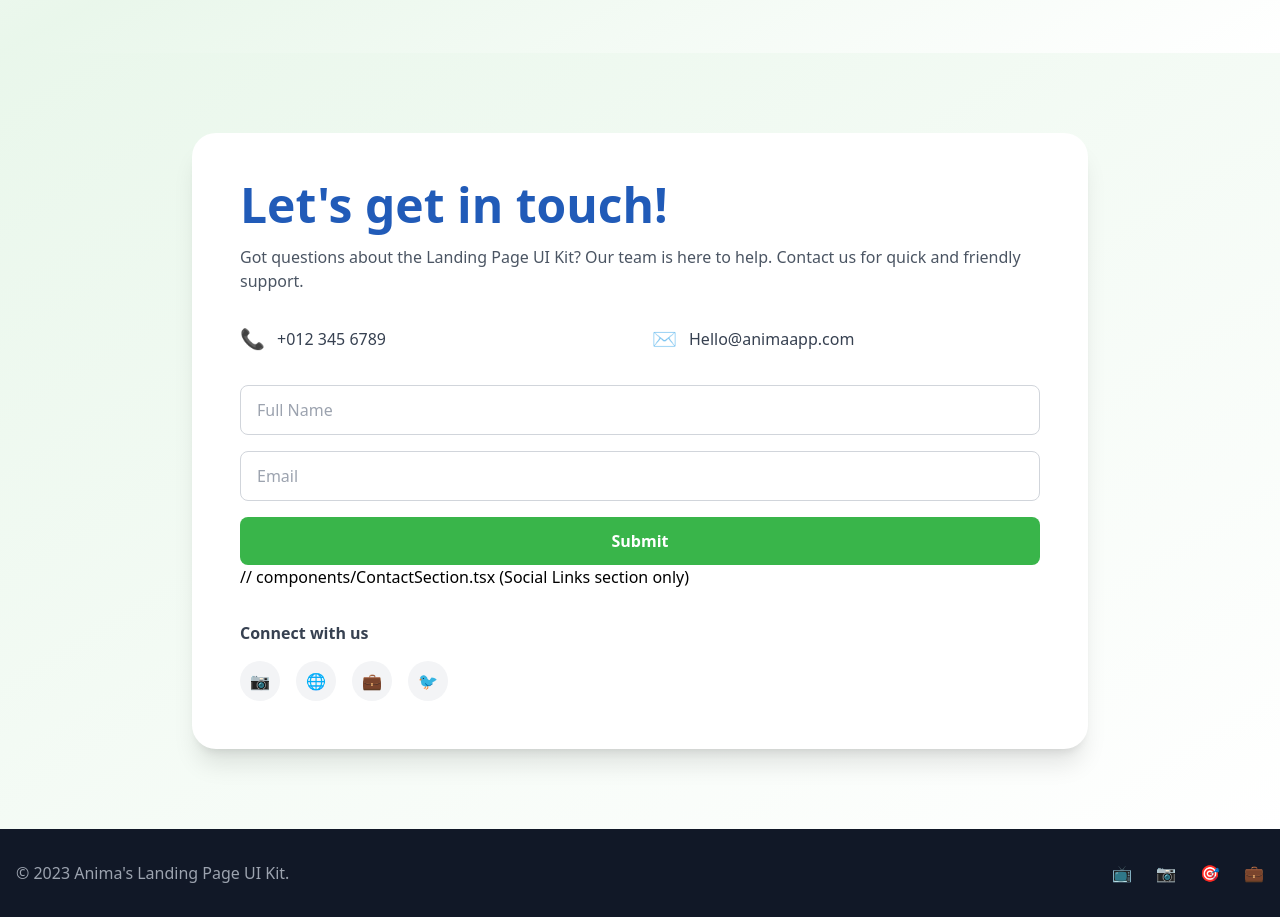
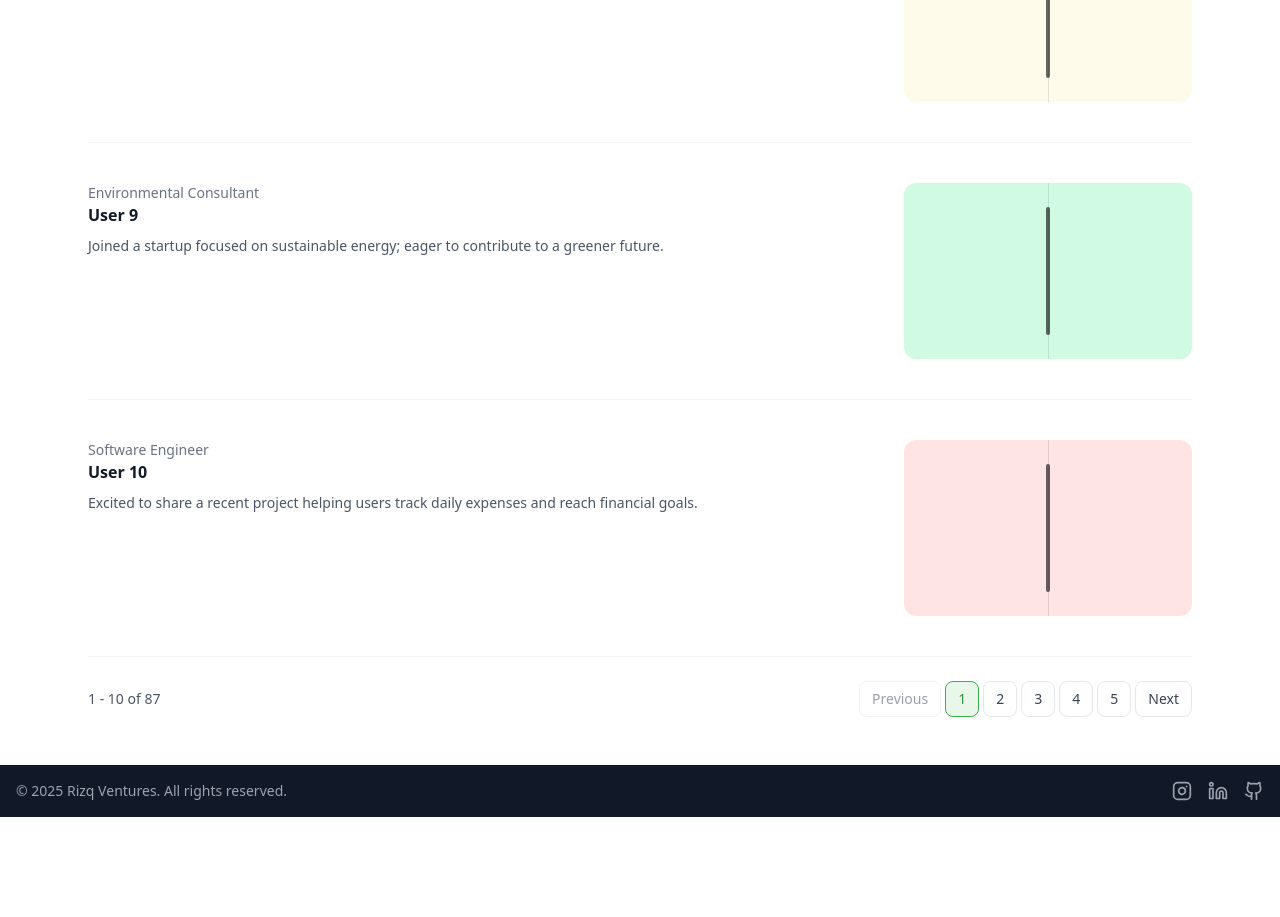
Before and after one commit to RizqVenturesHub/rizq-ventures, a React (Create React App) app: page /posts in a window 1280 px wide. Before the commit this address led to /. Shown: the part 2063-2980 px from the top of the page. After the commit the page ends 2880 px from the top, so only its background shows below. Built offline with nearby package versions, Linux system fonts and the light colour scheme.

Commit message:
job page and footer changed

```diff
--- a/src/components/ContactSection.tsx
+++ b/src/components/ContactSection.tsx
@@ -45,8 +45,6 @@ const ContactSection: React.FC = () => {
         </form>
 
         {/* Social Links */}
-// components/ContactSection.tsx (Social Links section only)
-{/* Social Links */}
         <div className="mt-8">
           <p className="text-gray-700 font-semibold mb-4">Connect with us</p>
           <div className="flex gap-4">
--- a/src/components/Footer.tsx
+++ b/src/components/Footer.tsx
@@ -1,46 +1,42 @@
 // components/Footer.tsx
 import React from 'react';
+import { Instagram, Linkedin, Github } from 'lucide-react';
 
 const Footer: React.FC = () => {
   return (
-    <footer className="bg-gray-900 text-white py-8 px-4">
+    <footer className="bg-gray-900 text-white py-4 px-4">
       <div className="max-w-7xl mx-auto">
         <div className="flex justify-between items-center">
-          <p className="text-gray-400">
-            © 2023 Anima's Landing Page UI Kit.
+          <p className="text-gray-400 text-sm">
+            © 2025 Rizq Ventures. All rights reserved.
           </p>
-          <div className="flex gap-6">
+          <div className="flex gap-4">
             <a
-              href="https://youtube.com"
+              href="https://instagram.com/rizqventures"
               target="_blank"
               rel="noopener noreferrer"
               className="text-gray-400 hover:text-white transition-colors"
+              aria-label="Instagram"
             >
-              📺
+              <Instagram className="h-5 w-5" />
             </a>
             <a
-              href="https://instagram.com"
+              href="https://linkedin.com/company/rizqventures"
               target="_blank"
               rel="noopener noreferrer"
               className="text-gray-400 hover:text-white transition-colors"
+              aria-label="LinkedIn"
             >
-              📷
+              <Linkedin className="h-5 w-5" />
             </a>
             <a
-              href="https://twitter.com"
+              href="https://github.com/rizqventures"
               target="_blank"
               rel="noopener noreferrer"
               className="text-gray-400 hover:text-white transition-colors"
+              aria-label="GitHub"
             >
-              🎯
-            </a>
-            <a
-              href="https://linkedin.com"
-              target="_blank"
-              rel="noopener noreferrer"
-              className="text-gray-400 hover:text-white transition-colors"
-            >
-              💼
+              <Github className="h-5 w-5" />
             </a>
           </div>
         </div>
--- a/src/components/Header.tsx
+++ b/src/components/Header.tsx
@@ -57,10 +57,11 @@ const Header: React.FC = () => {
               </a>
             </li>
             <li>
-              <a href="#posts" className={navLinkClass('posts')}>
+              <a href="/posts" className={navLinkClass('posts')}>
                 Posts
               </a>
             </li>
+
             <li>
               <a href="#jobs" className={navLinkClass('jobs')}>
                 Jobs
--- a/src/components/Profile/ProfileHeader.tsx
+++ b/src/components/Profile/ProfileHeader.tsx
@@ -36,10 +36,11 @@ const ProfileHeader: React.FC<ProfileHeaderProps> = ({ isAuthenticated = false }
               </a>
             </li>
             <li>
-              <a href="/#posts" className="text-gray-700 hover:text-primary transition-colors font-medium">
+              <a href="/posts" className="text-gray-700 hover:text-primary transition-colors font-medium">
                 Posts
               </a>
             </li>
+
             <li>
               <a href="/#jobs" className="text-gray-700 hover:text-primary transition-colors font-medium">
                 Jobs
--- /dev/null
+++ b/src/pages/PostsPage.tsx
@@ -0,0 +1,246 @@
+// pages/PostsPage.tsx
+import React, { useEffect, useState } from "react";
+import { Search } from "lucide-react";
+import ProfileHeader from "../components/Profile/ProfileHeader";
+import Footer from "../components/Footer";
+
+const PAGE_SIZE = 10;
+const TOTAL_POSTS = 87;
+const TONES = ["peach", "beige", "mint"];
+
+const BASE_POST = {
+  role: "Software Engineer",
+  name: "Rizq User",
+  text: "Excited to share a recent project helping users track daily expenses and reach financial goals.",
+};
+
+function makePost(i: number) {
+  const idx = i + 1;
+  const tone = TONES[i % TONES.length];
+  return {
+    id: idx,
+    role:
+      idx % 3 === 1
+        ? "Software Engineer"
+        : idx % 3 === 2
+        ? "Marketing Specialist"
+        : "Environmental Consultant",
+    name: `User ${idx}`,
+    text:
+      idx % 3 === 1
+        ? BASE_POST.text
+        : idx % 3 === 2
+        ? "Just completed a workshop on SEO, content, and social strategies—excited to apply the insights."
+        : "Joined a startup focused on sustainable energy; eager to contribute to a greener future.",
+    tone,
+  };
+}
+
+function buildDatabase(total: number) {
+  return Array.from({ length: total }, (_, i) => makePost(i));
+}
+
+const MOCK_DB = buildDatabase(TOTAL_POSTS);
+
+interface FetchParams {
+  page: number;
+  limit: number;
+  query: string;
+}
+
+function mockFetchPosts({ page, limit, query }: FetchParams) {
+  return new Promise<{ items: any[]; total: number }>((resolve) => {
+    const start = (page - 1) * limit;
+    const end = start + limit;
+    const filtered = query
+      ? MOCK_DB.filter(
+          (p) =>
+            p.name.toLowerCase().includes(query.toLowerCase()) ||
+            p.role.toLowerCase().includes(query.toLowerCase()) ||
+            p.text.toLowerCase().includes(query.toLowerCase())
+        )
+      : MOCK_DB;
+    const items = filtered.slice(start, end);
+    setTimeout(() => resolve({ items, total: filtered.length }), 350);
+  });
+}
+
+interface PlaceholderImageProps {
+  tone?: string;
+}
+
+function PlaceholderImage({ tone = "peach" }: PlaceholderImageProps) {
+  const tones: Record<string, string> = {
+    peach: "bg-rose-100",
+    beige: "bg-amber-50",
+    mint: "bg-emerald-100",
+  };
+  return (
+    <div className={`w-72 h-44 rounded-xl ${tones[tone]} overflow-hidden relative`}>
+      <div className="absolute inset-y-0 left-1/2 w-px bg-black/10" />
+      <div className="absolute inset-y-6 left-1/2 -translate-x-1/2 w-1 bg-black/60 rounded" />
+    </div>
+  );
+}
+
+interface PostCardProps {
+  role: string;
+  name: string;
+  text: string;
+  tone: string;
+}
+
+function PostCard({ role, name, text, tone }: PostCardProps) {
+  return (
+    <div className="flex items-start justify-between gap-6 py-10 border-b border-gray-100">
+      <div className="max-w-2xl">
+        <p className="text-sm text-gray-500">{role}</p>
+        <p className="font-semibold text-gray-900">{name}</p>
+        <p className="mt-2 text-sm text-gray-600 leading-relaxed">{text}</p>
+      </div>
+      <PlaceholderImage tone={tone} />
+    </div>
+  );
+}
+
+interface SearchBarProps {
+  value: string;
+  onChange: (value: string) => void;
+}
+
+function SearchBar({ value, onChange }: SearchBarProps) {
+  return (
+    <div className="mx-auto max-w-6xl px-6">
+      <div className="mt-6">
+        <div className="relative">
+          <Search className="absolute left-4 top-1/2 -translate-y-1/2 h-5 w-5 text-gray-400" />
+          <input
+            type="text"
+            placeholder="Search"
+            value={value}
+            onChange={(e) => onChange(e.target.value)}
+            className="w-full rounded-2xl border border-gray-200 bg-gray-50 pl-12 pr-4 py-3 text-sm outline-none focus:ring-2 focus:ring-primary"
+          />
+        </div>
+      </div>
+    </div>
+  );
+}
+
+export default function PostsPage() {
+  const [page, setPage] = useState(1);
+  const [query, setQuery] = useState("");
+  const [posts, setPosts] = useState<any[]>([]);
+  const [total, setTotal] = useState(0);
+  const [loading, setLoading] = useState(true);
+  const [error, setError] = useState("");
+
+  const totalPages = Math.max(1, Math.ceil(total / PAGE_SIZE));
+
+  useEffect(() => {
+    setLoading(true);
+    setError("");
+    mockFetchPosts({ page, limit: PAGE_SIZE, query })
+      .then(({ items, total }) => {
+        setPosts(items);
+        setTotal(total);
+        setLoading(false);
+      })
+      .catch((e: Error) => {
+        setError(e.message || "Failed to load posts");
+        setLoading(false);
+      });
+  }, [page, query]);
+
+  const prev = () => setPage((p) => Math.max(1, p - 1));
+  const next = () => setPage((p) => Math.min(totalPages, p + 1));
+
+  return (
+    <div className="min-h-screen bg-white text-gray-900">
+      <ProfileHeader isAuthenticated={true} />
+
+      <main className="mx-auto max-w-6xl px-6 pb-12">
+        <SearchBar
+          value={query}
+          onChange={(v) => {
+            setPage(1);
+            setQuery(v);
+          }}
+        />
+
+        {error && (
+          <div className="mt-4 rounded-md border border-rose-200 bg-rose-50 px-4 py-3 text-sm text-rose-700">
+            {error}
+          </div>
+        )}
+
+        {loading && !error && (
+          <div className="mt-6 space-y-8 animate-pulse">
+            {[1, 2, 3].map((i) => (
+              <div key={i} className="flex items-start justify-between">
+                <div className="space-y-2 w-2/3">
+                  <div className="h-3 w-32 bg-gray-200 rounded" />
+                  <div className="h-4 w-48 bg-gray-200 rounded" />
+                  <div className="h-3 w-full bg-gray-200 rounded" />
+                </div>
+                <div className="w-72 h-44 rounded-xl bg-gray-200" />
+              </div>
+            ))}
+          </div>
+        )}
+
+        {!loading && !error && (
+          <section className="mt-4">
+            {posts.map((p) => (
+              <PostCard key={p.id} role={p.role} name={p.name} text={p.text} tone={p.tone} />
+            ))}
+          </section>
+        )}
+
+        <div className="mt-6 flex items-center justify-between">
+          <p className="text-sm text-gray-600">
+            {(page - 1) * PAGE_SIZE + 1} - {Math.min(page * PAGE_SIZE, total)} of {total}
+          </p>
+
+          <nav className="inline-flex items-center gap-1" aria-label="Pagination">
+            <button
+              onClick={prev}
+              disabled={page === 1}
+              className="px-3 h-9 rounded-lg border border-gray-200 text-sm text-gray-700 bg-white disabled:opacity-50 hover:bg-gray-50"
+            >
+              Previous
+            </button>
+
+            {Array.from({ length: Math.min(totalPages, 5) }, (_, i) => {
+              const start = Math.max(1, Math.min(page - 2, totalPages - 4));
+              const num = start + i;
+              return (
+                <button
+                  key={num}
+                  onClick={() => setPage(num)}
+                  className={`px-3 h-9 rounded-lg border text-sm ${
+                    num === page
+                      ? "border-primary bg-primary-light text-primary-dark"
+                      : "border-gray-200 bg-white text-gray-700 hover:bg-gray-50"
+                  }`}
+                >
+                  {num}
+                </button>
+              );
+            })}
+
+            <button
+              onClick={next}
+              disabled={page === totalPages}
+              className="px-3 h-9 rounded-lg border border-gray-200 text-sm text-gray-700 bg-white disabled:opacity-50 hover:bg-gray-50"
+            >
+              Next
+            </button>
+          </nav>
+        </div>
+      </main>
+
+      <Footer />
+    </div>
+  );
+}
--- a/src/routes/AppRoutes.tsx
+++ b/src/routes/AppRoutes.tsx
@@ -4,8 +4,10 @@ import { Routes, Route, Navigate } from 'react-router-dom';
 import { useAuth } from '../context/AuthContext';
 import LandingPage from '../pages/LandingPage';
 import ProfilePage from '../pages/ProfilePage';
+import PostsPage from '../pages/PostsPage';
 import LoginPage from '../pages/LoginPage';
 import SignupPage from '../pages/SignUpPage';
+
 const AppRoutes: React.FC = () => {
   const { isAuthenticated, isLoading } = useAuth();
 
@@ -29,6 +31,10 @@ const AppRoutes: React.FC = () => {
         path="/profile"
         element={isAuthenticated ? <ProfilePage /> : <Navigate to="/" replace />}
       />
+      <Route
+        path="/posts"
+        element={isAuthenticated ? <PostsPage /> : <Navigate to="/" replace />}
+      />
 
       {/* Catch all - redirect to home */}
       <Route path="*" element={<Navigate to="/" replace />} />
```
Lines whose indentation alone changed are shown as unchanged.
